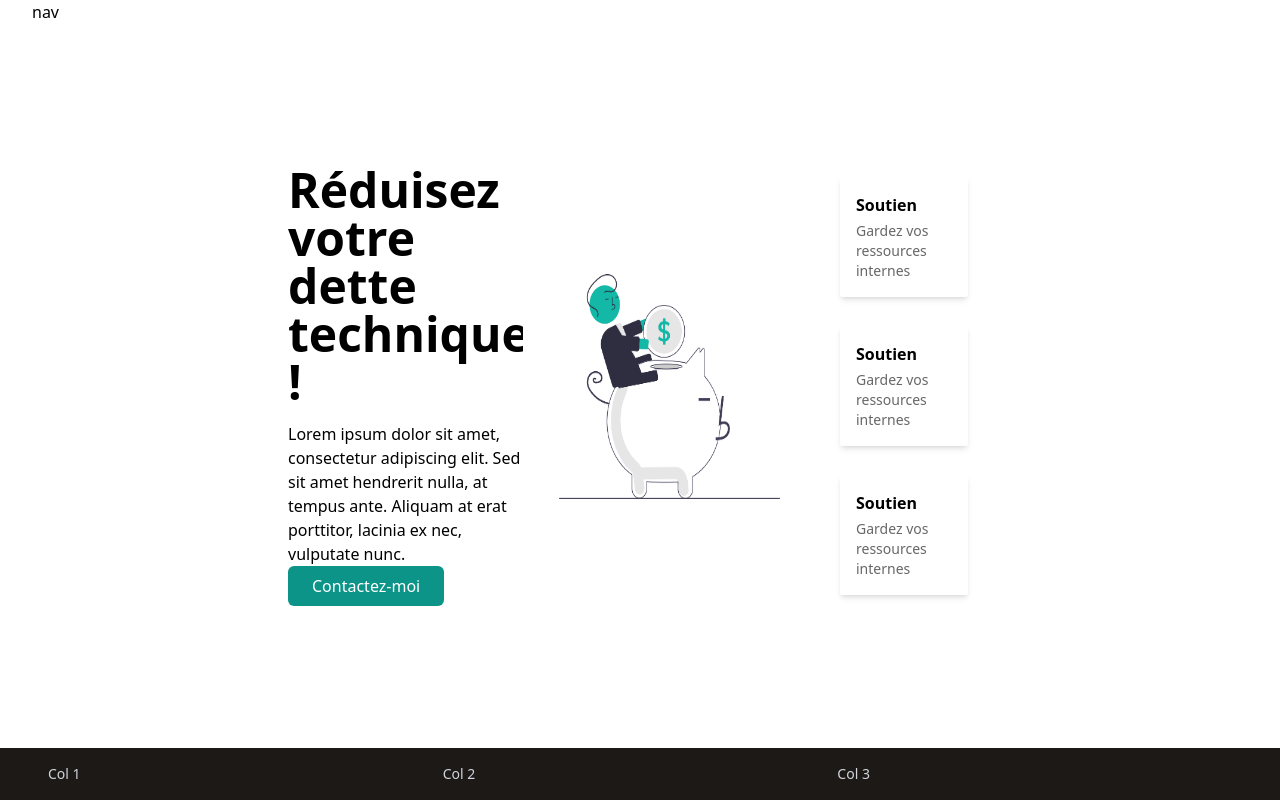
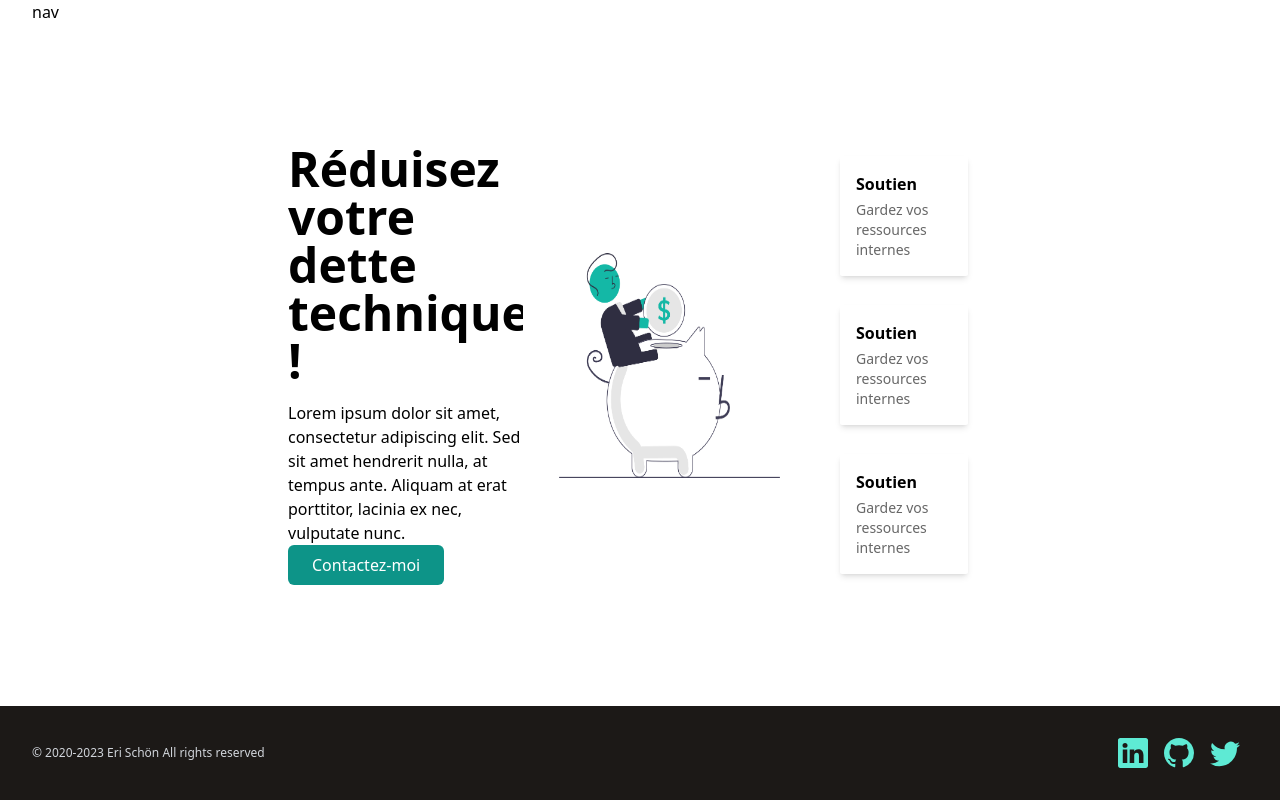
Before and after one commit to erischon/the-dizalch-project, a Next.js app: page / in a window 1280 px wide. Built offline with nearby package versions, Linux system fonts and the light colour scheme.

Commit message:
Update footer.tsx

```diff
--- a/src/components/footer.tsx
+++ b/src/components/footer.tsx
@@ -1,9 +1,31 @@
+import Link from "next/link";
+
+import { BsLinkedin, BsGithub, BsTwitter } from "react-icons/bs";
+
+/**
+ * @description Footer component
+ * @version 1.0.0
+ */
 const Footer = () => {
   return (
-    <div className="text-gray-300 text-sm grid grid-cols-12 p-4">
-      <div className="col-span-4"> Col 1</div>
-      <div className="col-span-4"> Col 2</div>
-      <div className="col-span-4"> Col 3</div>
+    <div className="flex flex-col-reverse gap-4 py-8 items-end sm:flex-row sm:justify-between sm:items-center">
+      <div className="text-gray-300 text-xs">
+        © 2020-2023 Eri Schön All rights reserved
+      </div>
+
+      <div className="flex gap-2">
+        <Link href="https://www.linkedin.com/in/ericschonhofen/">
+          <BsLinkedin className="text-3xl inline-block mr-2 text-teal-300 hover:text-gray-300" />
+        </Link>
+
+        <Link href="https://github.com/erischon">
+          <BsGithub className="text-3xl inline-block mr-2 text-teal-300 hover:text-gray-300" />
+        </Link>
+
+        <Link href="https://twitter.com/erischon">
+          <BsTwitter className="text-3xl inline-block mr-2 text-teal-300 hover:text-gray-300" />
+        </Link>
+      </div>
     </div>
   );
 };
```
